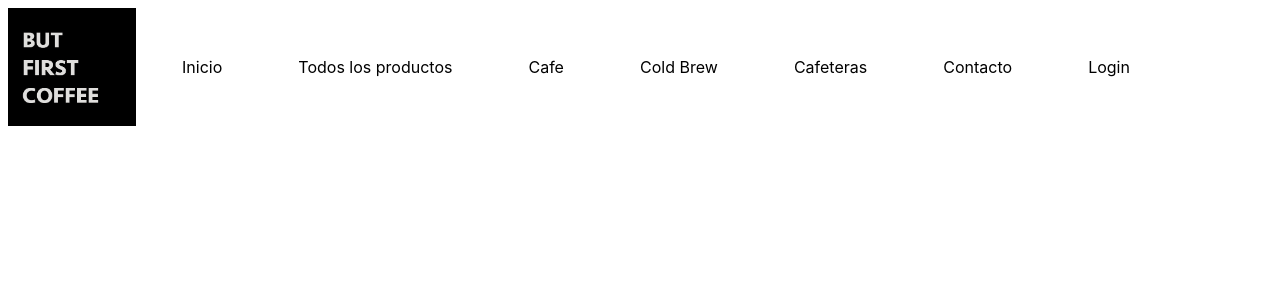
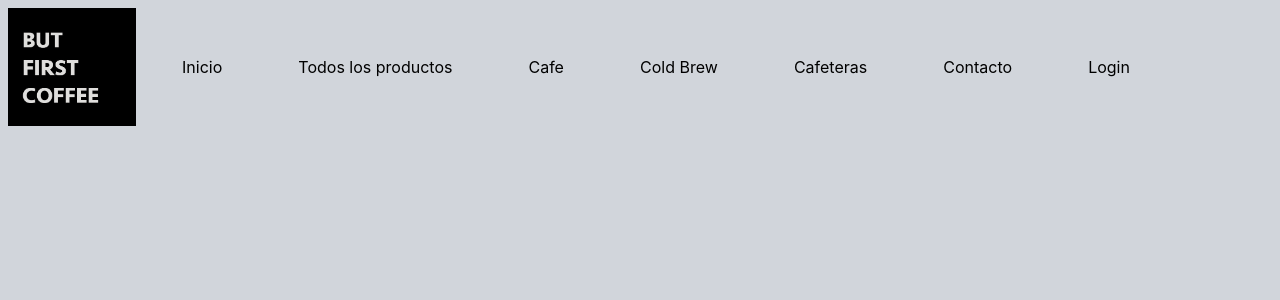
Before and after one commit to Niniatura/but-first-coffee-marcos, a React (Create React App) app: page / in a window 1280 px wide. Shown: the top 300 px of the page. Built offline with nearby package versions, Linux system fonts and the light colour scheme.

Commit message:
Nav con bg color y hover

```diff
--- a/src/App.css
+++ b/src/App.css
@@ -1,5 +1,6 @@
 .App {
   text-align: center;
+  background-image:"/public/images/Backgrounds/1.jpeg";
 }
 
 .App-logo {
@@ -36,3 +37,9 @@
     transform: rotate(360deg);
   }
 }
+
+html {
+  width: 100%;
+  height: 100%;
+  background-color: gray-300;
+}
--- a/src/App.js
+++ b/src/App.js
@@ -3,7 +3,9 @@ import NavBar from './components/navBar/NavBar';
 function App() {
   return (
     <>
+    <div className="min-h-screen bg-gray-300">
       <NavBar />
+    </div>
     </>
   );
 }
--- a/src/components/navBar/NavBar.jsx
+++ b/src/components/navBar/NavBar.jsx
@@ -6,13 +6,13 @@ const NavBar = () => {
         <nav className="flex flex-row items-center mobile:flex-col tablet:flex-row">
             <img src="./images/Logo/26.jpeg" alt="Logo" className="logo w-20 m-2"/>
             <ul className="lista flex tablet:flex-row tablet:justify-around mobile:flex-col mobile:text-center">
-                <li>Inicio</li>
-                <li>Todos los productos</li>
-                <li>Cafe</li>
-                <li>Cold Brew</li>
-                <li>Cafeteras</li>
-                <li>Contacto</li>
-                <li>Login</li>
+                <li className="hover:text-white">Inicio</li>
+                <li className="hover:text-white">Todos los productos</li>
+                <li className="hover:text-white">Cafe</li>
+                <li className="hover:text-white">Cold Brew</li>
+                <li className="hover:text-white">Cafeteras</li>
+                <li className="hover:text-white">Contacto</li>
+                <li className="hover:text-white">Login</li>
             </ul>
         </nav>
     </>
```
